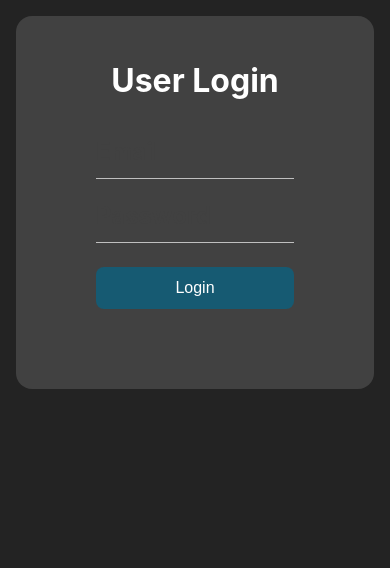
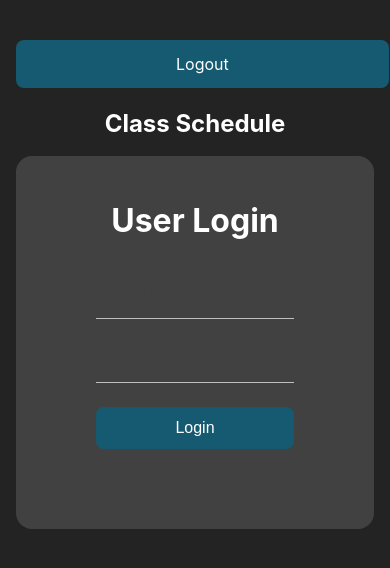
Before and after one commit to alienp4nda/vitejs-vite-ntdbsm, a Vue app: page /login in a window 390 px wide. Shown: the top 568 px of the page. Built offline with nearby package versions, Linux system fonts and the light colour scheme.

Commit message:
moved navigation to its own component, created a logout redirect

```diff
--- a/src/App.vue
+++ b/src/App.vue
@@ -1,13 +1,10 @@
 <script setup lang="ts">
-// This starter template is using Vue 3 <script setup> SFCs
-// Check out https://vuejs.org/api/sfc-script-setup.html#script-setup
+import Navigation from './components/Navigation.vue';
 </script>
 
 <template>
-  <!-- <nav>
-    <button type="button">Login</button>
-  </nav> -->
-  <!-- <h2>Class Schedule</h2> -->
+  <Navigation />
+  <h2>Class Schedule</h2>
   <div class="container">
     <router-view></router-view>
   </div>
@@ -21,41 +18,9 @@
   gap: 0.5em;
 }
 
-nav {
-  position: absolute;
-  top: 1em;
-  right: 0.75em;
-}
-
-nav button {
-  padding: 0.75em;
-}
-
 @media (max-width: 30.5em) {
   .container {
     margin: 0 auto;
   }
-
-  /* .dow {
-    width: 100%;
-  }
-
-  .subject {
-    width: 90%;
-  } */
-
-  nav {
-    width: 100%;
-    position: relative;
-    right: inherit;
-    top: inherit;
-    margin-top: 1.5em;
-    margin-bottom: 1.5em;
-  }
-
-  nav button {
-    padding-left: 10em;
-    padding-right: 10em;
-  }
 }
 </style>
--- /dev/null
+++ b/src/components/Navigation.vue
@@ -0,0 +1,44 @@
+<script setup lang="ts">
+import { useRouter } from 'vue-router';
+
+const router = useRouter();
+let currentPath = router.currentRoute.value.path;
+</script>
+
+<template>
+  <nav v-if="currentPath !== '/login'">
+    <a href="/logout">Logout</a>
+  </nav>
+</template>
+
+<style scoped>
+nav {
+  position: absolute;
+  top: 1em;
+  right: 0.75em;
+}
+
+nav a {
+  padding: 0.75em;
+}
+
+@media (max-width: 30.5em) {
+  /* .container {
+    margin: 0 auto;
+  } */
+
+  nav {
+    width: 100%;
+    position: relative;
+    right: inherit;
+    top: inherit;
+    margin-top: 1.5em;
+    margin-bottom: 1.5em;
+  }
+
+  nav a {
+    padding-left: 10em;
+    padding-right: 10em;
+  }
+}
+</style>
--- a/src/router/main.ts
+++ b/src/router/main.ts
@@ -10,6 +10,7 @@
 // We'll talk about nested routes later.
 const routes = [
   { path: '/', redirect: { name: 'login' } },
+  { path: '/logout', redirect: { name: 'login' } },
   { path: '/login', name: 'login', component: Login },
   {
     path: '/schedule',
--- a/src/style.css
+++ b/src/style.css
@@ -28,7 +28,8 @@
   text-align: center;
 }
 
-button {
+button,
+a {
   display: inline-block;
   border: none;
   border-radius: 0.5em;
@@ -45,11 +46,14 @@
 }
 
 button:hover,
-button:focus {
+button:focus,
+a:hover,
+a:focus {
   background: #1e7c9d;
 }
 
-button:active {
+button:active,
+a:active {
   transform: scale(0.99);
 }
 
```
